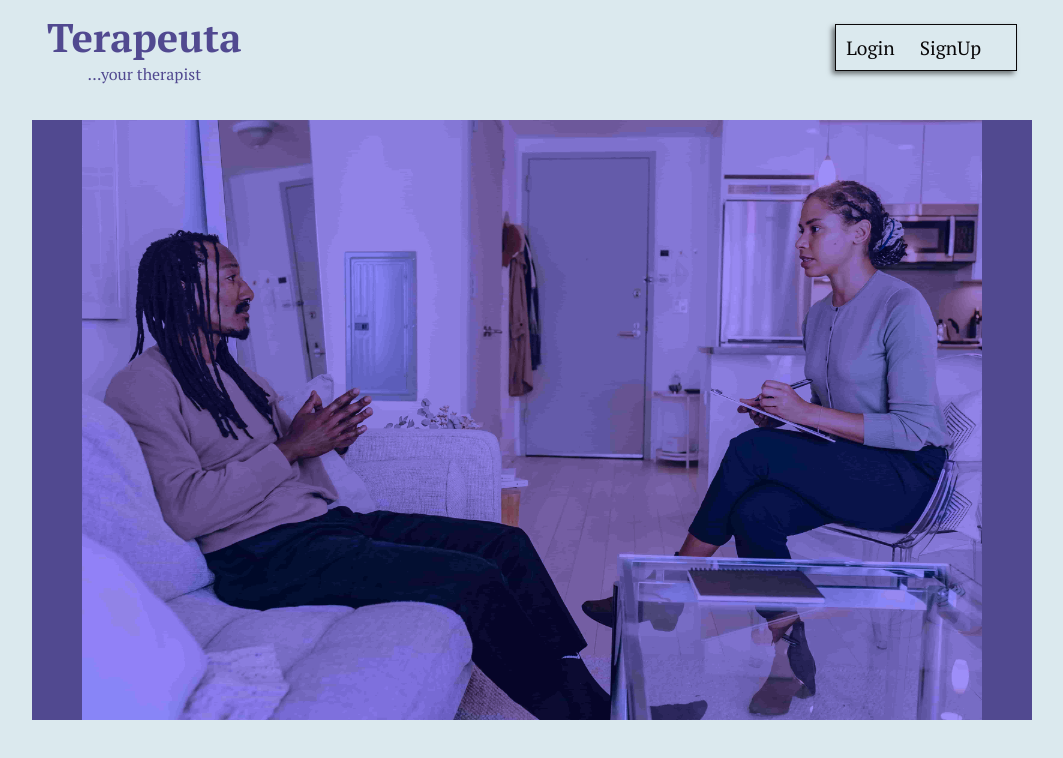
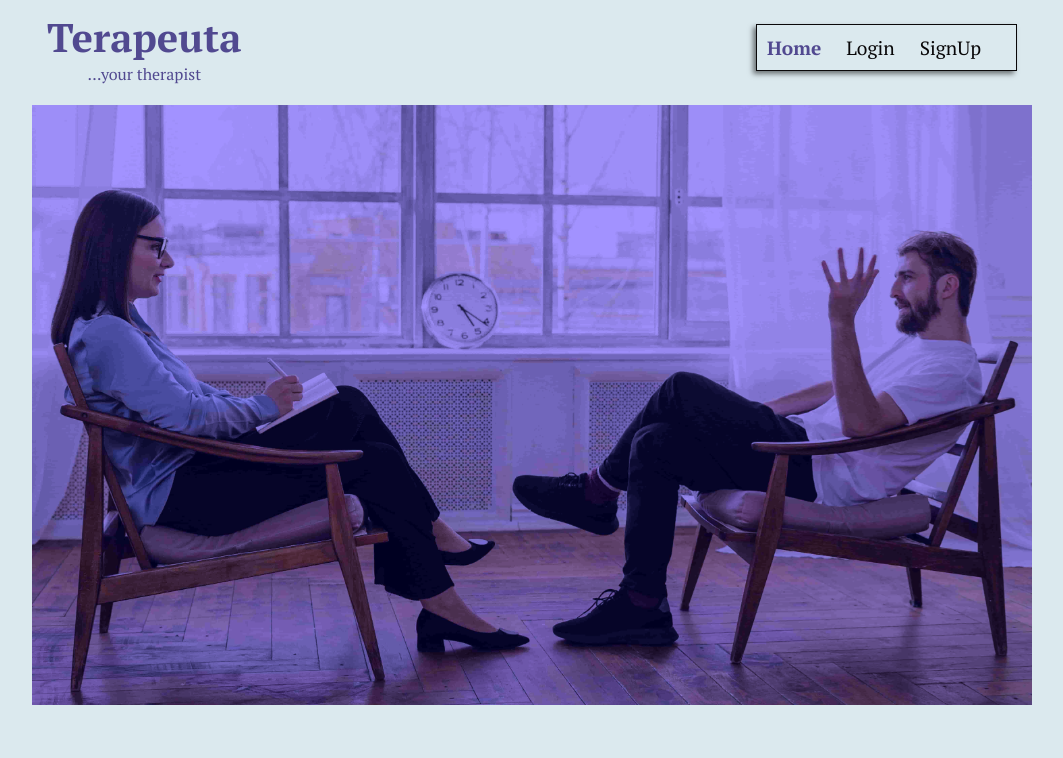
Before and after one commit to AshadeSamson/Terapeuta, a React (Vite) app: page / in a window 1280 px wide. Shown: the top 758 px of the page, without its empty margins (108-1171 px from the left). Built offline with nearby package versions, Linux system fonts and the light colour scheme; no server answers.

Commit message:
added the booking component

```diff
--- a/src/App.jsx
+++ b/src/App.jsx
@@ -4,6 +4,7 @@ import Login  from "./components/logIn"
 import SignUp  from "./components/signUp"
 import Profile from "./components/profile"
 import Private from "./components/private/private"
+import Booking from "./components/booking"
 import { RouterProvider,
         createBrowserRouter,
         createRoutesFromElements,
@@ -24,6 +25,7 @@ function App() {
           <Route path="signup" element={<SignUp/>} />
           <Route element={<Private />}>
             <Route path="profile" element={<Profile/>} />
+            <Route path="booking" element={<Booking/>} />
           </Route>
           </Route>
     )
--- /dev/null
+++ b/src/components/booking.jsx
@@ -0,0 +1,9 @@
+import React from 'react'
+
+function Booking() {
+  return (
+    <div><h1>Booking</h1></div>
+  )
+}
+
+export default Booking
--- a/src/components/contexts/authContext.jsx
+++ b/src/components/contexts/authContext.jsx
@@ -29,7 +29,7 @@ function AuthContextProvider({children}) {
     }
 
     // log out user
-    function logoutUser(email, password){
+    function logoutUser(){
         return signOut(auth)
     }
 
--- a/src/components/header.jsx
+++ b/src/components/header.jsx
@@ -1,7 +1,7 @@
 import React ,{ useState , useEffect} from 'react'
 import { FontAwesomeIcon } from '@fortawesome/react-fontawesome'
-import { faBars , faXmark } from '@fortawesome/free-solid-svg-icons'
-import { NavLink, useNavigate } from 'react-router-dom';
+import { faBars , faXmark, faRightFromBracket } from '@fortawesome/free-solid-svg-icons'
+import { Link, NavLink, useNavigate } from 'react-router-dom';
 import { userAuth } from './contexts/authContext';
 
 function Header({mobileNav, toggleNav}) {
@@ -27,6 +27,7 @@ function Header({mobileNav, toggleNav}) {
                 <p>...your therapist</p>
             </div>
 
+
             <div className='bars-con'>
               <a className='menu' onClick={toggleNav}>{ mobileNav ?
                 <FontAwesomeIcon className='bars close-bar' icon={faXmark} size='lg' /> :
@@ -35,15 +36,33 @@ function Header({mobileNav, toggleNav}) {
 
               <div className='nav-items' id={mobileNav ? 'collapsible' : ''}>
 
+                <NavLink
+               to="."
+               onClick={toggleNav}
+               className='navLink homepage'>
+                Home
+                </NavLink>
+
                {
+                user !== null
+                &&
+                <NavLink
+               to="booking"
+               onClick={toggleNav}
+               className='navLink user-in'>
+                Book a session
+                </NavLink>}
+
+                {
                 user !== null
                 &&
                 <NavLink
                to="profile"
                onClick={toggleNav}
                className='navLink user-in'>
-                Book a session
+                Dashboard
                 </NavLink>}
+
 
                {
                 user === null
@@ -68,11 +87,11 @@ function Header({mobileNav, toggleNav}) {
                {
                 user !== null
                 &&
-                <NavLink
+                <Link
                onClick={logout}
                className='navLink user-in'>
-                Logout
-               </NavLink>}
+                <FontAwesomeIcon  icon={faRightFromBracket} size='x'/>
+               </Link>}
 
               </div>
             </div>
--- a/src/components/logIn.jsx
+++ b/src/components/logIn.jsx
@@ -46,7 +46,7 @@ function Login() {
           setAction(true)
           await loginUser(formDetails.email, formDetails.password);
           setTimeout(() => {
-            navigate('/profile')
+            navigate('/profile', {replace: true})
           },'1000')
         }catch(e){
           setError(e.message.toLowerCase())
@@ -88,7 +88,7 @@ function Login() {
         </div>
 
 
-        <button type="submit">{action ? 'LOGGING IN...' : 'LOG IN'}</button>
+        <button disabled={action === true} type="submit">{action ? 'LOGGING IN...' : 'LOG IN'}</button>
 
         <div className='optional'>
           <p>Don't have an account? <Link to="/signup">Sign Up</Link></p>
--- a/src/components/signUp.jsx
+++ b/src/components/signUp.jsx
@@ -52,7 +52,7 @@ function SignUp() {
             setAction(true)
             await createNewUser(formDetails.email, formDetails.password);
             setTimeout(() => {
-              navigate('/profile')
+              navigate('/profile', {replace: true})
             },'1000')
           }catch(e){
             setError(e.message.toLowerCase())
--- a/src/styles/app.css
+++ b/src/styles/app.css
@@ -78,6 +78,11 @@ a{
     color: var(--black);
 }
 
+a.active{
+    color: var(--primary-color);
+    font-weight: 700;
+}
+
 a:hover{
     cursor: pointer;
     color: var(--primary-color);
@@ -105,12 +110,12 @@ a:hover{
 /* HOMEPAGE */
 
 .hero{
-    margin-top: 25px;
-    background-image: url('../images/image-2.jpg');
+    margin-top: 10px;
+    background-image: url('../images/image-1.jpg');
     background-color: var(--primary-color);
     background-blend-mode: overlay;
     background-position: center;
-    background-size: contain;
+    background-size: cover;
     background-repeat: no-repeat;
     width: 100%;
     height: 75vh;
```
